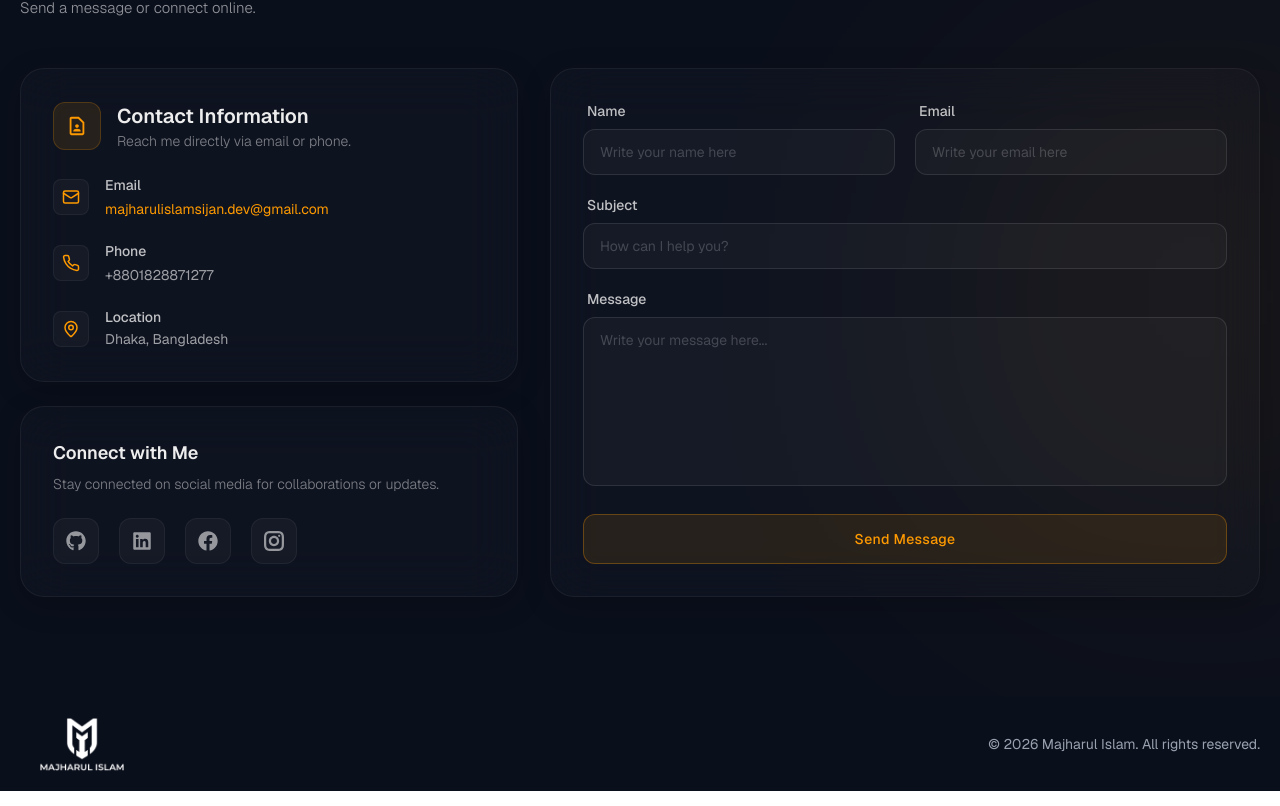
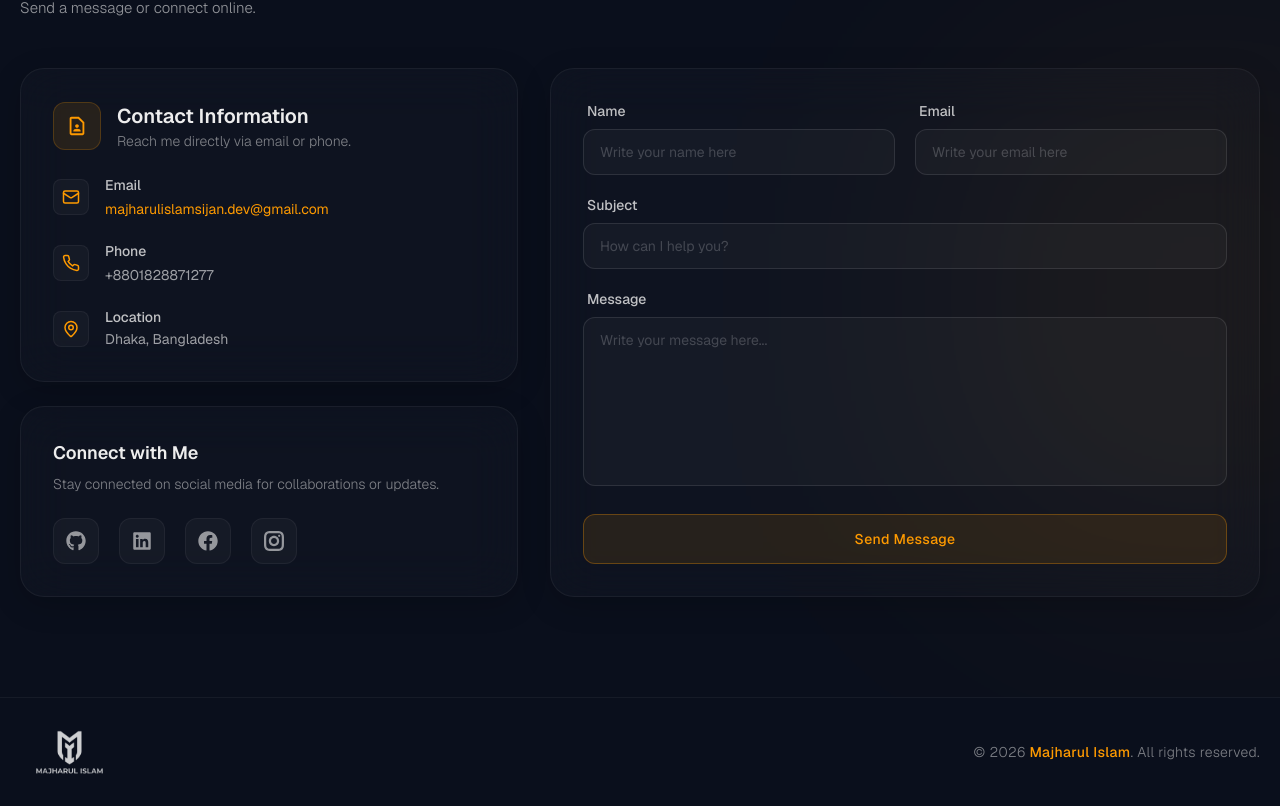
Before and after one commit to Sijan666/personalPortfolio, a React (Vite) app: page / in a window 1280 px wide. Shown: the part 4160-4966 px from the top of the page. Built offline with nearby package versions, Linux system fonts and the light colour scheme.

Commit message:
style: update footer with subtle border and brand highlight

```diff
--- a/src/components/layouts/Footer.jsx
+++ b/src/components/layouts/Footer.jsx
@@ -2,20 +2,24 @@ import Container from "../Container"
 import Images from "../Images"
 import logo from '../../assets/logo.png'
 
-
 const Footer = () => {
     return (
         <>
-      <footer>
-        <div className="py-5 bg-[#0A0F1C] font-geist">
+        {/* footer section */}
+        <footer className="relative bg-[#0a0f1c] overflow-hidden w-full max-w-full border-t border-white/5">
+            <div className="py-8 font-geist relative z-10 w-full">
                 <Container>
-            <div className="flex flex-col lg:flex-row justify-between items-center gap-5">
+                    <div className="flex flex-col md:flex-row justify-between items-center gap-6">
                         {/* logo */}
-              <div className="logo lg:w-[10%] w-[40%]">
-                <Images imgSrc={logo}/>
+                        <div className="logo w-[30%] md:w-[15%] lg:w-[8%]">
+                            <Images imgSrc={logo} className="opacity-80 hover:opacity-100 hover:scale-105 transition-all duration-300 cursor-pointer" />
                         </div>
                         {/* text */}
-              <p className="text-sm text-[#99A1AF]">© 2026 Majharul Islam. All rights reserved.</p>
+                        <div className="text-center md:text-right">
+                            <p className="text-[13px] md:text-sm text-[#ededed]/50 font-light tracking-wide">
+                                © 2026 <span className="text-[#fe9a00] font-medium">Majharul Islam</span>. All rights reserved.
+                            </p>
+                        </div>
                     </div>
                 </Container>
             </div>
```
Lines whose indentation alone changed are shown as unchanged.
